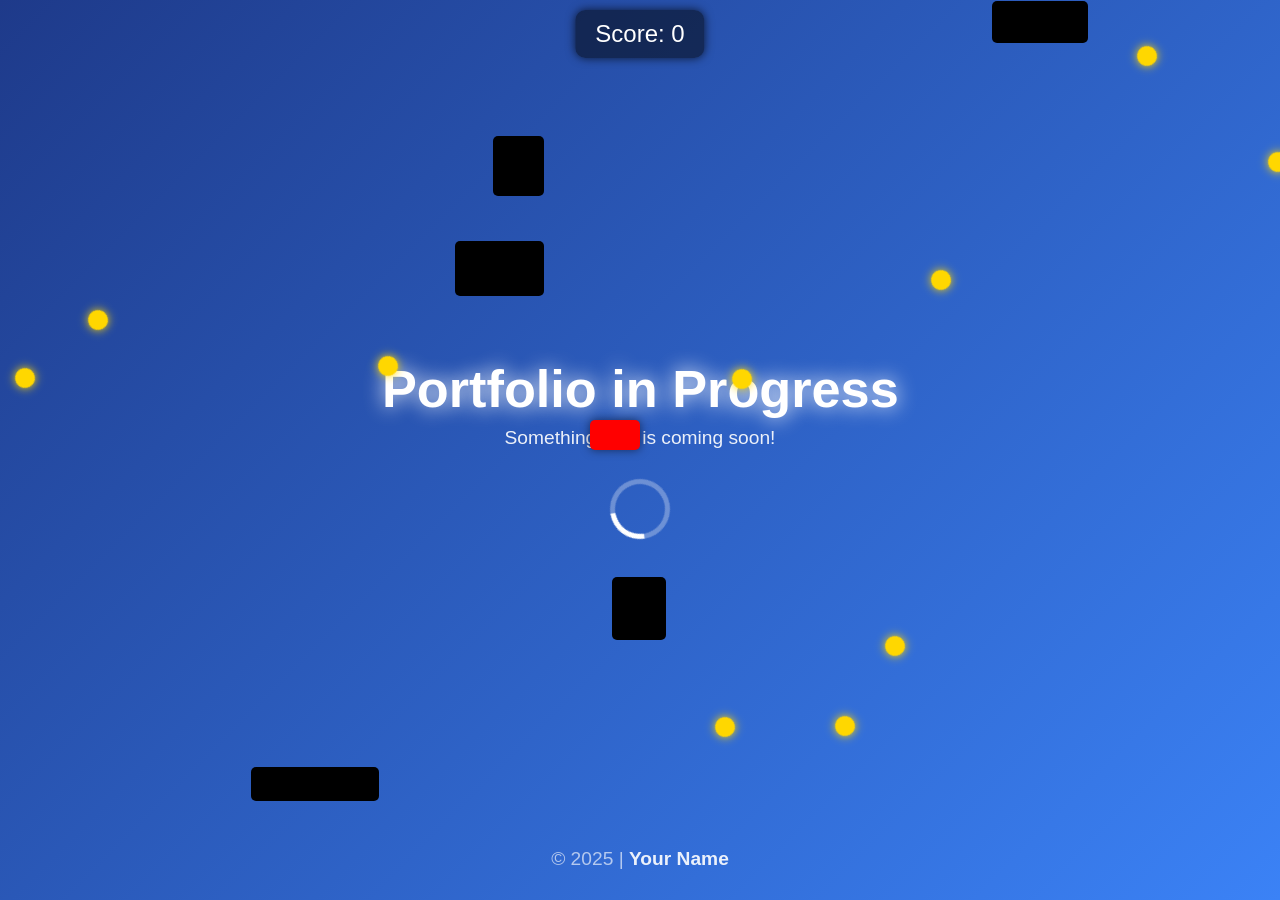
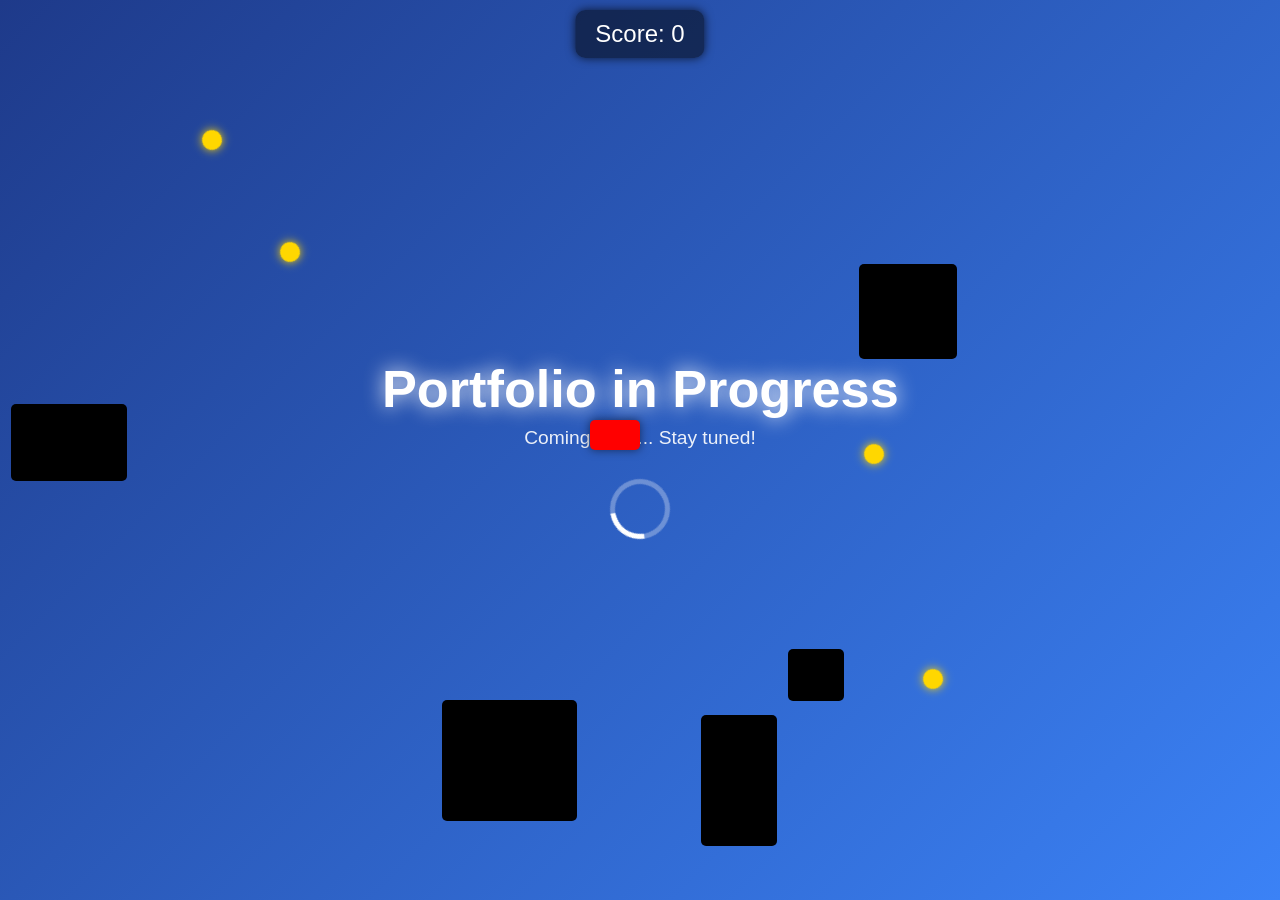
Before and after one commit to Gabr131cris/Farcas-Gabriel.github.io, a Jekyll site: the page index.html, which Jekyll copies as it is, in a window 1280 px wide. Built offline with Jekyll 4.4.1, drawn with Linux system fonts in a browser that asks for light colours; some of the changed lines change nothing that is shown.

Commit message:
Update index.html

```diff
--- a/index.html
+++ b/index.html
@@ -60,6 +60,47 @@
       color: #ffcc00;
     }
 
+    @keyframes pulse {
+      0% {
+        transform: scale(1);
+        text-shadow: 0 0 10px rgba(255, 255, 255, 0.8);
+      }
+      50% {
+        transform: scale(1.1);
+        text-shadow: 0 0 20px rgba(255, 255, 255, 1);
+      }
+      100% {
+        transform: scale(1);
+        text-shadow: 0 0 10px rgba(255, 255, 255, 0.8);
+      }
+    }
+
+    @keyframes fadeIn {
+      0% {
+        opacity: 0.6;
+      }
+      100% {
+        opacity: 1;
+      }
+    }
+
+    @keyframes spin {
+      0% {
+        transform: rotate(0deg);
+      }
+      100% {
+        transform: rotate(360deg);
+      }
+    }
+  </style>
+  <style>
+    body {
+      margin: 0;
+      overflow: hidden;
+      background: linear-gradient(135deg, #1e3a8a, #3b82f6);
+      font-family: Arial, sans-serif;
+    }
+
     #car {
       position: absolute;
       width: 50px;
@@ -69,12 +110,11 @@
       box-shadow: 0 0 10px rgba(0, 0, 0, 0.5);
       transform: translate(-50%, -50%);
       transition: transform 0.05s ease-out;
-      z-index: 10;
     }
 
     .wall {
       position: absolute;
-      background: black;
+      background: #000;
       border-radius: 5px;
       z-index: 1;
     }
@@ -87,7 +127,6 @@
       border-radius: 50%;
       box-shadow: 0 0 10px gold;
       animation: spin 1s linear infinite;
-      z-index: 1;
     }
 
     #scoreboard {
@@ -101,28 +140,26 @@
       padding: 10px 20px;
       border-radius: 10px;
       box-shadow: 0 0 10px rgba(0, 0, 0, 0.7);
-      z-index: 10;
-    }
-
-    @keyframes pulse {
-      0% { transform: scale(1); text-shadow: 0 0 10px rgba(255, 255, 255, 0.8); }
-      50% { transform: scale(1.1); text-shadow: 0 0 20px rgba(255, 255, 255, 1); }
-      100% { transform: scale(1); text-shadow: 0 0 10px rgba(255, 255, 255, 0.8); }
-    }
-
-    @keyframes fadeIn {
-      0% { opacity: 0.6; }
-      100% { opacity: 1; }
     }
 
     @keyframes spin {
-      0% { transform: rotate(0deg); }
-      100% { transform: rotate(360deg); }
+      0% {
+        transform: rotate(0deg);
+      }
+      100% {
+        transform: rotate(360deg);
+      }
     }
 
     @keyframes explosion {
-      0% { transform: scale(1); opacity: 1; }
-      100% { transform: scale(3); opacity: 0; }
+      0% {
+        transform: scale(1);
+        opacity: 1;
+      }
+      100% {
+        transform: scale(3);
+        opacity: 0;
+      }
     }
 
     .explosion {
@@ -132,19 +169,19 @@
       background: orange;
       border-radius: 50%;
       animation: explosion 0.5s ease-out;
-      z-index: 10;
+      z-index: 2;
     }
   </style>
 </head>
 <body>
-  <h1>Portfolio in Progress</h1>
-  <p>Something cool is coming soon!</p>
+
+    <h1>Portfolio in Progress</h1>
+  <p>Coming soon... Stay tuned!</p>
   <div class="spinner"></div>
+
+
   <div id="scoreboard">Score: 0</div>
   <div id="car"></div>
-  <footer>
-    <p>&copy; 2025 | <a href="#">Your Name</a></p>
-  </footer>
   <script>
     const car = document.getElementById("car");
     const scoreboard = document.getElementById("scoreboard");
@@ -152,32 +189,6 @@
 
     let carX = window.innerWidth / 2;
     let carY = window.innerHeight / 2;
-
-    const walls = [];
-    const coins = [];
-
-    function createWall() {
-      const wall = document.createElement("div");
-      wall.classList.add("wall");
-      wall.style.width = `${Math.random() * 100 + 50}px`;
-      wall.style.height = `${Math.random() * 50 + 30}px`;
-      wall.style.left = `${Math.random() * window.innerWidth}px`;
-      wall.style.top = `${Math.random() * window.innerHeight}px`;
-      document.body.appendChild(wall);
-      walls.push(wall);
-    }
-
-    function createCoin() {
-      const coin = document.createElement("div");
-      coin.classList.add("coin");
-      coin.style.left = `${Math.random() * window.innerWidth}px`;
-      coin.style.top = `${Math.random() * window.innerHeight}px`;
-      document.body.appendChild(coin);
-      coins.push(coin);
-    }
-
-    for (let i = 0; i < 5; i++) createWall();
-    for (let i = 0; i < 10; i++) createCoin();
 
     window.addEventListener("mousemove", (e) => {
       const mouseX = e.clientX;
@@ -187,56 +198,92 @@
       const dy = mouseY - carY;
       const angle = Math.atan2(dy, dx) * (180 / Math.PI);
 
-      carX += dx * 0.1;
-      carY += dy * 0.1;
+      carX += dx * 0.05;
+      carY += dy * 0.05;
 
       car.style.left = `${carX}px`;
       car.style.top = `${carY}px`;
       car.style.transform = `translate(-50%, -50%) rotate(${angle}deg)`;
 
       detectCollision();
-      collectCoins();
     });
 
     function detectCollision() {
+      const walls = document.querySelectorAll(".wall");
       walls.forEach((wall) => {
-        const rect1 = car.getBoundingClientRect();
-        const rect2 = wall.getBoundingClientRect();
+        const rect = wall.getBoundingClientRect();
+        if (
+          carX > rect.left &&
+          carX < rect.right &&
+          carY > rect.top &&
+          carY < rect.bottom
+        ) {
+          createExplosion(carX, carY);
+          resetCarPosition();
+        }
+      });
 
+      const coins = document.querySelectorAll(".coin");
+      coins.forEach((coin) => {
+        const rect = coin.getBoundingClientRect();
         if (
-          rect1.left < rect2.right &&
-          rect1.right > rect2.left &&
-          rect1.top < rect2.bottom &&
-          rect1.bottom > rect2.top
+          carX > rect.left &&
+          carX < rect.right &&
+          carY > rect.top &&
+          carY < rect.bottom
         ) {
-          const explosion = document.createElement("div");
-          explosion.classList.add("explosion");
-          explosion.style.left = `${carX}px`;
-          explosion.style.top = `${carY}px`;
-          document.body.appendChild(explosion);
-          setTimeout(() => explosion.remove(), 500);
+          coin.remove();
+          score += 10;
+          updateScore();
         }
       });
     }
 
-    function collectCoins() {
-      coins.forEach((coin, index) => {
-        const rect1 = car.getBoundingClientRect();
-        const rect2 = coin.getBoundingClientRect();
+    function createExplosion(x, y) {
+      const explosion = document.createElement("div");
+      explosion.className = "explosion";
+      explosion.style.left = `${x}px`;
+      explosion.style.top = `${y}px`;
+      document.body.appendChild(explosion);
+      setTimeout(() => explosion.remove(), 500);
+    }
 
-        if (
-          rect1.left < rect2.right &&
-          rect1.right > rect2.left &&
-          rect1.top < rect2.bottom &&
-          rect1.bottom > rect2.top
-        ) {
-          score += 10;
-          scoreboard.textContent = `Score: ${score}`;
-          coin.remove();
-          coins.splice(index, 1);
-        }
-      });
+    function resetCarPosition() {
+      carX = window.innerWidth / 2;
+      carY = window.innerHeight / 2;
+      score -= 5;
+      updateScore();
     }
+
+    function updateScore() {
+      scoreboard.textContent = `Score: ${score}`;
+    }
+
+    function createWalls() {
+      for (let i = 0; i < 5; i++) {
+        const wall = document.createElement("div");
+        wall.className = "wall";
+        wall.style.width = `${Math.random() * 100 + 50}px`;
+        wall.style.height = `${Math.random() * 100 + 50}px`;
+        wall.style.left = `${Math.random() * (window.innerWidth - 100)}px`;
+        wall.style.top = `${Math.random() * (window.innerHeight - 100)}px`;
+        document.body.appendChild(wall);
+      }
+    }
+
+    function createCoins() {
+      for (let i = 0; i < 5; i++) {
+        const coin = document.createElement("div");
+        coin.className = "coin";
+        coin.style.left = `${Math.random() * (window.innerWidth - 50)}px`;
+        coin.style.top = `${Math.random() * (window.innerHeight - 50)}px`;
+        document.body.appendChild(coin);
+      }
+    }
+
+    createWalls();
+    createCoins();
+    setInterval(createCoins, 5000);
   </script>
 </body>
 </html>
```
